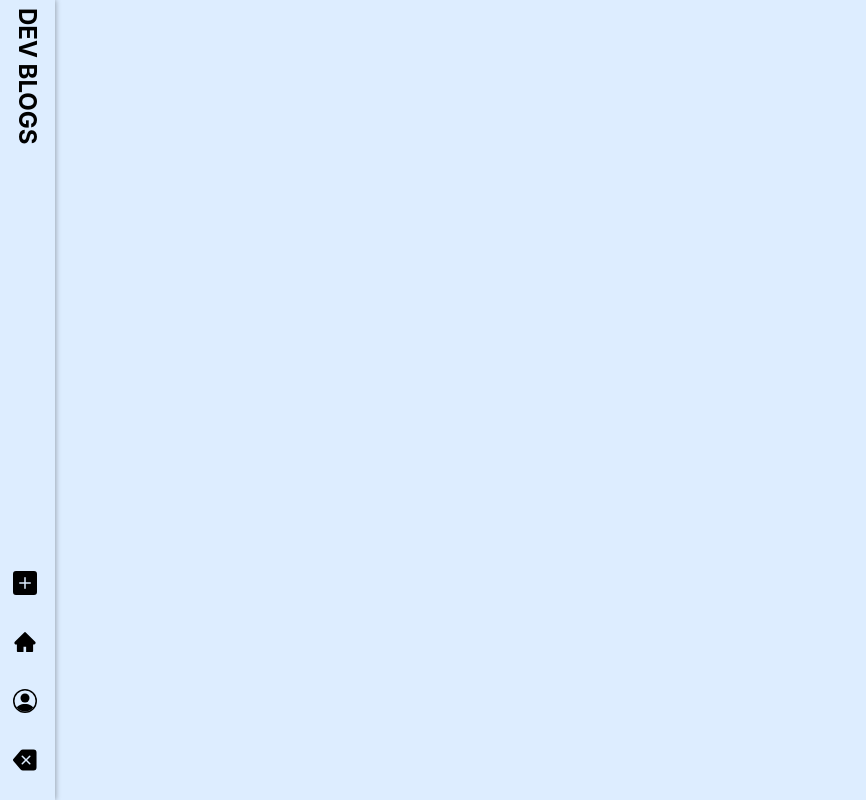
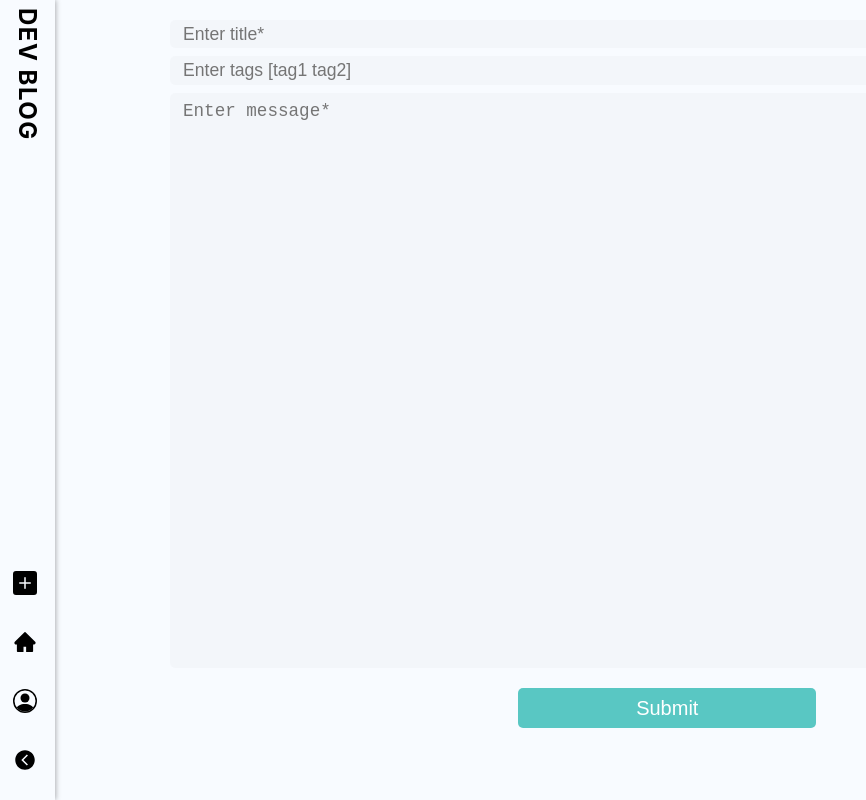
Before and after one commit to sajjathossain/mern-blogpost, a React (Create React App) app in the folder client/: page /form in a window 1280 px wide. Shown: the whole page, without its empty margins (0-866 px from the left). Built offline with nearby package versions, Linux system fonts and the light colour scheme.

Commit message:
almost finished create post form

```diff
--- a/client/public/index.html
+++ b/client/public/index.html
@@ -11,7 +11,7 @@
     />
     <link rel="apple-touch-icon" href="%PUBLIC_URL%/logo192.png" />
     <link rel="manifest" href="%PUBLIC_URL%/manifest.json" />
-    <title>Dev Blogs</title>
+    <title>Dev Blog</title>
   </head>
   <body>
     <noscript>You need to enable JavaScript to run this app.</noscript>
--- a/client/src/App.tsx
+++ b/client/src/App.tsx
@@ -5,8 +5,6 @@ import * as Pages from './pages'
 import * as Templates from './template'
 
 import { Route, Switch } from 'react-router-dom'
-
-import Home from './pages/Home/Home';
 
 function App() {
   return (
@@ -16,6 +14,8 @@ function App() {
       <div className="pages">
         <Switch>
           <Route path="/" component={Pages.Home} exact={true} />
+          <Route path="/form" component={Pages.InputForm} exact={true} />
+          <Route path="/dashboard" component={Pages.Dashboard} exact={true} />
         </Switch>
       </div>
     </div>
--- a/client/src/index.scss
+++ b/client/src/index.scss
@@ -1,5 +1,5 @@
 :root {
-  --bg-color: hsla(212, 100%, 74%, 0.25);
+  --bg-color: hsla(212, 100%, 74%, 0.05);
 }
 
 * {
@@ -11,6 +11,7 @@
 body {
   height: 100vh;
   width: 100vw;
+  font-size: 16px;
   background-color: var(--bg-color);
   font-family: -apple-system, BlinkMacSystemFont, "Segoe UI", "Roboto", "Oxygen",
     "Ubuntu", "Cantarell", "Fira Sans", "Droid Sans", "Helvetica Neue",
--- /dev/null
+++ b/client/src/pages/Dashboard/Dashboard.tsx
@@ -0,0 +1,9 @@
+const Dashboard = () => {
+    return (
+        <div>
+            <h1>Dashboard is still in development!</h1>
+        </div>
+    )
+}
+
+export default Dashboard
--- /dev/null
+++ b/client/src/pages/InputForm/InputForm.module.scss
@@ -0,0 +1,66 @@
+.container {
+  font-size: 1.5rem;
+  height: 100%;
+  width: 100%;
+
+  display: flex;
+  flex-direction: column;
+  align-items: center;
+
+  .header {
+    padding: 2vh 0;
+  }
+
+  input,
+  textarea {
+    border: none;
+    outline: none;
+    font-size: 1.1rem;
+    padding: 1vh 1vw;
+    border-radius: 5px;
+    resize: none;
+
+    &:active,
+    &:focus {
+      outline: 1px solid rgba(0, 0, 0, 0.1);
+    }
+  }
+
+  .form {
+    width: 85%;
+    height: 95%;
+    // border: 1px solid #000000b6;
+    padding: 1vh 1vw;
+
+    display: grid;
+    grid-template-rows: 5% 5% 1fr 10%;
+
+    .formGroup {
+      width: 100%;
+      display: grid;
+      place-items: center;
+      margin: 0.5vh 0;
+      position: relative;
+
+      * {
+        position: absolute;
+        height: 100%;
+        width: 100%;
+        padding: 1vh 1vw;
+        background-color: rgba(0, 0, 0, 0.02);
+      }
+
+      .submitBtn {
+        font-size: 1.25rem;
+        width: 30%;
+        height: 5vh;
+        padding: 1vh 1vw;
+
+        border: none;
+        background-color: rgba(46, 185, 178, 0.781);
+        color: #fff;
+        border-radius: 5px;
+      }
+    }
+  }
+}
--- /dev/null
+++ b/client/src/pages/InputForm/InputForm.tsx
@@ -0,0 +1,34 @@
+import classes from './InputForm.module.scss'
+
+interface Props {
+    title: string,
+    tags: string,
+    message: string
+}
+
+const InputForm = (props: Props) => {
+    return (
+        <div className={classes.container}>
+            {/* <h1 className={classes.header}>Let's post and teach others!</h1> */}
+            <form className={classes.form}>
+                <div className={classes.formGroup}>
+                    <input type="text" name="title" placeholder="Enter title*" required/>
+                </div>
+
+                <div className={classes.formGroup}>
+                    <input type="text" name="title" placeholder="Enter tags [tag1 tag2]" required/>
+                </div>
+
+                <div className={classes.formGroup}>
+                    <textarea name="message" className={classes.textarea} placeholder="Enter message*" required/>
+                </div>
+
+                <div className={classes.formGroup}>
+                    <button type="submit" className={classes.submitBtn}>Submit</button>
+                </div>
+            </form>
+        </div>
+    )
+}
+
+export default InputForm
--- a/client/src/pages/index.tsx
+++ b/client/src/pages/index.tsx
@@ -1,5 +1,9 @@
+import Dashboard from "./Dashboard/Dashboard";
 import Home from "./Home/Home";
+import InputForm from './InputForm/InputForm'
 
 export {
-    Home
+    Home,
+    InputForm,
+    Dashboard
 }
--- a/client/src/template/Navbar/Navbar.module.scss
+++ b/client/src/template/Navbar/Navbar.module.scss
@@ -3,7 +3,6 @@
   padding: 1vh 1vw;
 
   font-size: 1.5rem;
-  font-weight: 700;
 
   display: grid;
   grid-template-rows: 70% 1fr;
@@ -11,9 +10,16 @@
   box-shadow: 1px 0px 5px rgba(0, 0, 0, 0.3);
 
   .navbarBrand {
+    font-weight: bold;
     text-orientation: mixed;
     text-transform: uppercase;
     writing-mode: vertical-lr;
+    letter-spacing: 1.5px;
+    cursor: pointer;
+
+    &:hover {
+      color: rgba(0, 0, 0, 0.65);
+    }
   }
 
   .navLinks {
--- a/client/src/template/Navbar/Navbar.tsx
+++ b/client/src/template/Navbar/Navbar.tsx
@@ -1,32 +1,34 @@
 import { BsFillBackspaceFill, BsFillPlusSquareFill, BsPeopleCircle } from 'react-icons/bs'
 
 import { AiFillHome } from 'react-icons/ai'
+import { IoChevronBackCircleSharp } from 'react-icons/io5'
+import { Link } from 'react-router-dom'
 import classes from './Navbar.module.scss'
 
 const Navbar = () => {
     return (
         <nav className={classes.container}>
-            <div className={classes.navbarBrand}>Dev Blogs</div>
+            <div className={classes.navbarBrand}>Dev Blog</div>
             <ul className={classes.navLinks}>
                 <li className={classes.navLink}>
-                    <a href="/create">
+                    <Link to={"/form"}>
                         <BsFillPlusSquareFill />
-                    </a>
+                    </Link>
                 </li>
                 <li className={classes.navLink}>
-                    <a href="/">
+                    <Link to={"/"}>
                         <AiFillHome />
-                    </a>
+                    </Link>
                 </li>
                 <li className={classes.navLink}>
-                    <a href="/dashboard">
+                    <Link to={"/dashboard"}>
                         <BsPeopleCircle />
-                    </a>
+                    </Link>
                 </li>
                 <li className={classes.navLink}>
-                    <a href="#/logout">
-                        <BsFillBackspaceFill />
-                    </a>
+                    <Link to={"/logout"}>
+                        <IoChevronBackCircleSharp />
+                    </Link>
                 </li>
             </ul>
         </nav>
```
Also changed, not shown: client/src/pages/Dashboard/Dashboard.module.scss (added).
